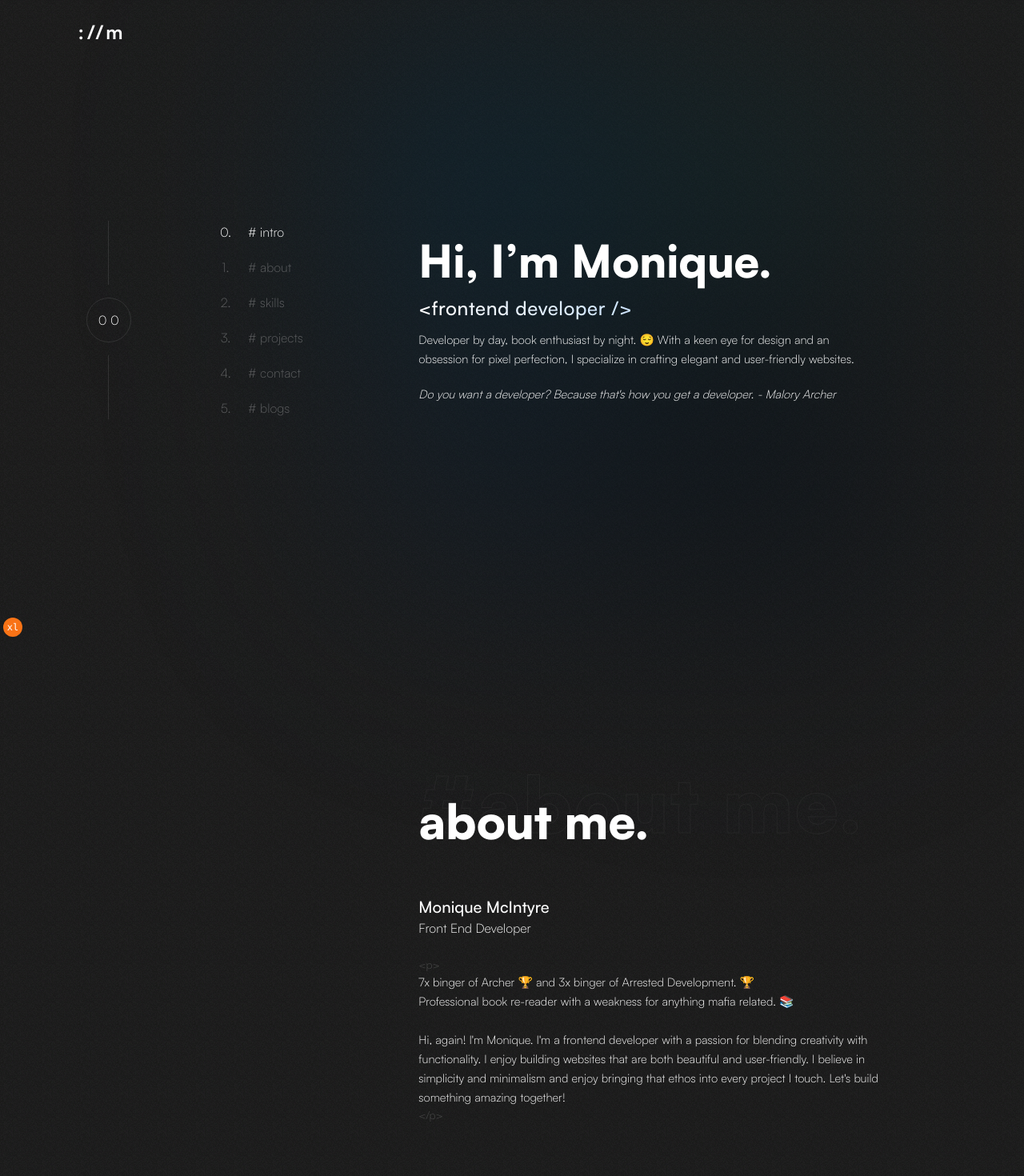
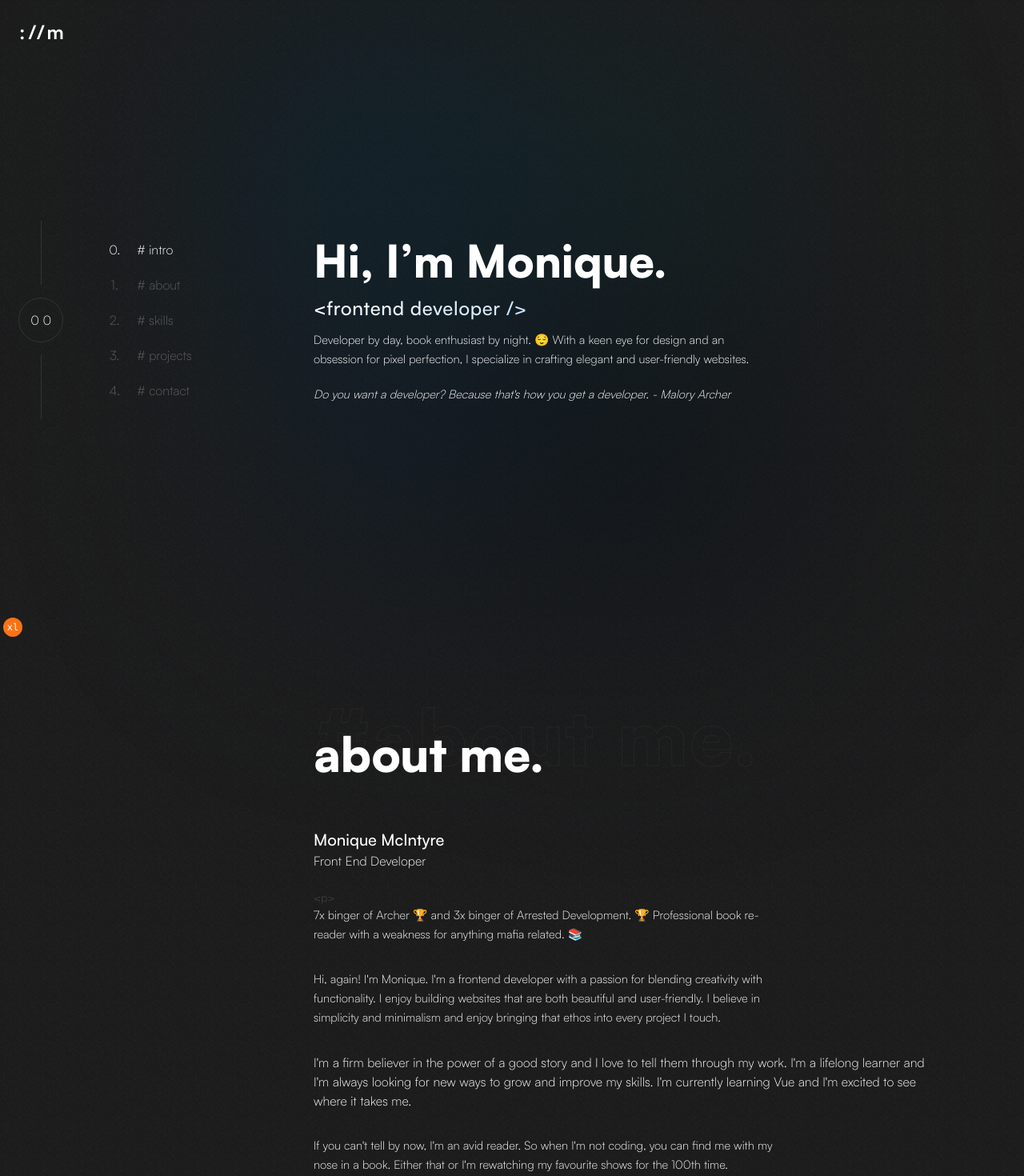
Before and after one commit to beautyscribbles/portfolio-v3, a Next.js app: page / in a window 1280 px wide. Shown: the top 1470 px of the page at 80% size. Built offline with nearby package versions, Linux system fonts and the light colour scheme.

Commit message:
updated wrapper and project layout

```diff
--- a/src/app/globals.css
+++ b/src/app/globals.css
@@ -29,6 +29,8 @@ body {
 }
 
 @layer utilities {
+
+
 
   .stroked {
 
--- a/src/app/page.tsx
+++ b/src/app/page.tsx
@@ -2,7 +2,7 @@ import Wrapper from "@/components/layout/Wrapper";
 
 export default function Home() {
   return (
-    <div className="max-w-6xl mx-auto">
+    <div className="max-w-7xl mx-auto">
       <Wrapper />
     </div>
   );
--- a/src/components/About.tsx
+++ b/src/components/About.tsx
@@ -21,12 +21,33 @@ const About = () => {
             <p className={`opacity-20 text-sm`}>&#60;p&#62;</p>
             <p className="paragraph">
               7x binger of Archer 🏆 and 3x binger of Arrested Development. 🏆
-              <br></br>
-              Professional book re-reader with a weakness for anything mafia related. 📚
+              Professional book re-reader with a weakness for anything mafia
+              related. 📚
+            </p>
 
-              <br></br> <br></br>
-              Hi, again! I&apos;m Monique. I&apos;m a frontend developer with a passion for blending creativity with functionality. I enjoy building websites that are both beautiful and user-friendly. I believe in simplicity and minimalism and enjoy bringing that ethos into every project I touch. Let&apos;s build something amazing together!
+            <p className="paragraph mt-8">
+              Hi, again! I&apos;m Monique. I&apos;m a frontend developer with a
+              passion for blending creativity with functionality. I enjoy
+              building websites that are both beautiful and user-friendly. I
+              believe in simplicity and minimalism and enjoy bringing that ethos
+              into every project I touch.
             </p>
+
+            <p className="parapgraph mt-8">
+              I&apos;m a firm believer in the power of a good story and I love
+              to tell them through my work. I&apos;m a lifelong learner and
+              I&apos;m always looking for new ways to grow and improve my
+              skills. I&apos;m currently learning Vue and I&apos;m excited to
+              see where it takes me.
+            </p>
+
+            <p className="paragraph mt-8">
+              If you can&apos;t tell by now, I&apos;m an avid reader. So when
+              I&apos;m not coding, you can find me with my nose in a book.
+              Either that or I&apos;m rewatching my favourite shows for the
+              100th time.
+            </p>
+
             <p className={`opacity-20 text-sm`}>&#60;&#47;p&#62;</p>
           </Fragment>
         </div>
--- a/src/components/Contact.tsx
+++ b/src/components/Contact.tsx
@@ -27,7 +27,11 @@ const platforms = [
     username: "monique.mcin8@gmail.com",
     link: "",
   },
-  { icon: <AiFillLinkedin size={size} />, username: "monique mcintyre", link: "https://www.linkedin.com/in/monique-mcintyre/" },
+  {
+    icon: <AiFillLinkedin size={size} />,
+    username: "monique mcintyre",
+    link: "https://www.linkedin.com/in/monique-mcintyre/",
+  },
 ];
 
 const Contact = () => {
@@ -52,7 +56,7 @@ const Contact = () => {
   });
 
   return (
-    <Section sectionName="contact" className="">
+    <Section sectionName="contact" className="lg:min-h-[50rem]">
       <article className="flex flex-col gap-16">
         <Heading text="contact." />
 
--- a/src/components/Content.tsx
+++ b/src/components/Content.tsx
@@ -8,7 +8,7 @@ import Container from "@/components/ui/Container";
 
 const Content = () => {
   return (
-    <Container>
+    <Container className="md:pr-8">
       <div className="md:hidden">
         <Navbar />
       </div>
--- a/src/components/layout/Wrapper.tsx
+++ b/src/components/layout/Wrapper.tsx
@@ -3,11 +3,12 @@ import Sidebar from "@/components/sidebar/Sidebar";
 
 const Wrapper = () => {
   return (
-    <div className="h-screen relative w-full grid grid-cols-1 md:grid-cols-[40%,60%] lg:grid-cols-[35%,65%]">
-      <div className="hidden h-screen md:grid md:fixed md:w-[40%] lg:w-[35%]">
-        <Sidebar />
-      </div>
-      <main className="h-full md:absolute md:left-[40%] lg:left-[35%] md:w-[60%] lg:w-[65%]">
+    <div className="h-screen ">
+      {/* <Sidebar className="hidden md:fixed md:top-0 md:w-4/12 xl:w-3/12 md:block bg-lime-900" /> */}
+      <Sidebar className="hidden md:overflow-x-hidden w-full md:fixed md:top-0 max-w-[20rem] md:block " />
+
+      {/* <main className="h-full md:w-8/12  md:mr-0 md:ml-auto bg-emerald-900"> */}
+      <main className="h-full md:ml-[20rem] ">
         <Content />
       </main>
     </div>
--- a/src/components/projects/Projects.tsx
+++ b/src/components/projects/Projects.tsx
@@ -22,41 +22,43 @@ const Projects = () => {
     const name = project.name.toLowerCase();
 
     return (
+      <figure
+        key={project.id}
+        className={`opacity-60 hover:opacity-100 animation mb-3 max-w-[18.75rem] relative ${masonry}`}
+      >
         <Link
           scroll={false}
           href={`/project/${name}#projects`}
           id={project.id.toString()}
-        key={project.id}
-        className={`relative ${masonry} flex items-center opacity-60 hover:opacity-100 transition-all ease-in-out duration-300 mb-3`}
         >
-        <figure>
           <Image
             src={project.img}
             alt={name}
             width={300}
             height={200}
-            className="object-cover rounded-lg sm:w-full cursor-pointer "
+            className="object-cover rounded-lg sm:w-full cursor-pointer animation hover:border-primary border-2 border-transparent"
           />
+        </Link>
 
         <figcaption className="my-2 ">
           <h3
             className={`${satoshiBold.className} flex justify-between items-center text-xl lowercase`}
           >
             <span>{name}</span>
-              <span className="cursor-pointer">
+            <Link href={`/project/${name}#projects`} scroll={false}>
               <TiArrowRight size={25} />
-              </span>
+            </Link>
           </h3>
-            <p className="text-[0.9rem] opacity-50  lowercase">
-              {project.title}
-            </p>
+          <p className="text-[0.9rem] opacity-50  lowercase">{project.title}</p>
 
           <p className="text-sm opacity-50 lowercase">
-              {project.stack.join(", ")}
+            {project.stack
+              .join(", ")
+              .toLowerCase()
+              .replace("redux toolkit", "redux")}
           </p>
         </figcaption>
       </figure>
-      </Link>
     );
   });
 
--- a/src/components/sidebar/Sidebar.tsx
+++ b/src/components/sidebar/Sidebar.tsx
@@ -6,7 +6,12 @@ import Container from "@/components/ui/Container";
 import { useSectionContext } from "@/context/SectionContext";
 import Link from "next/link";
 
-const Sidebar = () => {
+interface Props {
+  className: string;
+}
+
+const Sidebar = (props: Props) => {
+  const { className } = props;
   const { sections, currentSection, setCurrentSection } = useSectionContext();
 
   const list = sections.map((section) => {
@@ -35,7 +40,7 @@ const Sidebar = () => {
   });
 
   return (
-    <aside className="h-full">
+    <aside className={`h-full ${className} `}>
       <Container className="h-full">
         <Navbar />
 
--- a/src/context/SectionContext.tsx
+++ b/src/context/SectionContext.tsx
@@ -29,7 +29,7 @@ const sections: Section[] = [
   { id: 2, name: "skills", link: "skills" },
   { id: 3, name: "projects", link: "projects" },
   { id: 4, name: "contact", link: "contact" },
-  { id: 5, name: "blogs", link: "blogs" },
+  // { id: 5, name: "blogs", link: "blogs" },
 ];
 
 export default function SectionContextProvider(props: Props) {
```
Lines whose indentation alone changed are shown as unchanged.
